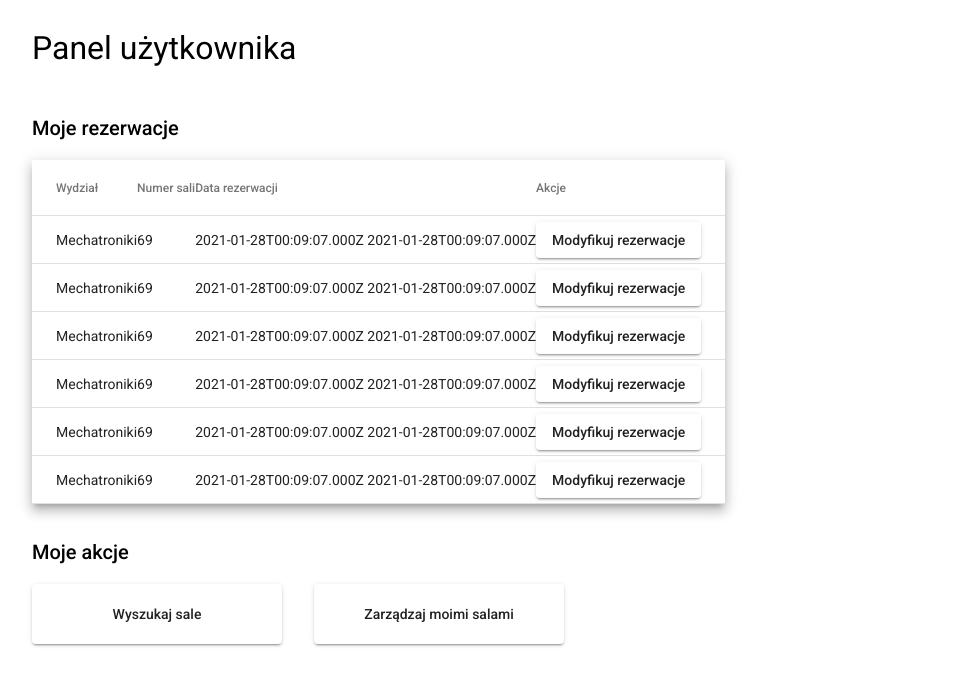
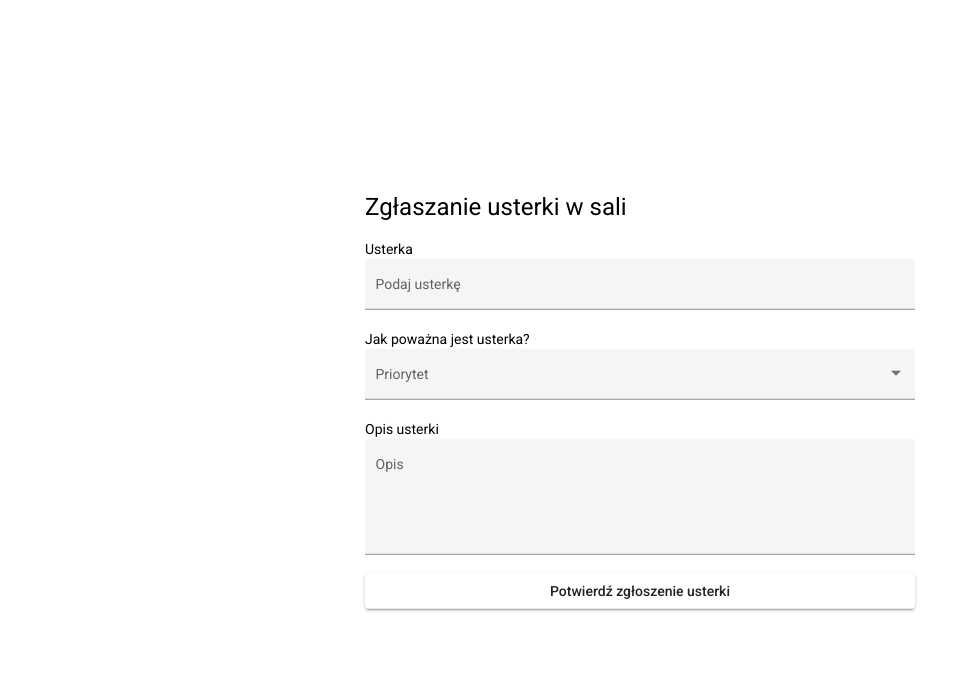
Before and after one commit to quatros96/system-rezerwacji-sali, an Angular app: page /zglaszanie-usterki in a window 1280 px wide. Before the commit this address led to /panel. Shown: the top 686 px of the page, without its empty margins (0-954 px from the left). Built offline with nearby package versions, Linux system fonts and the light colour scheme.

Commit message:
ref #7, Interfejs zgłaszania usterki

```diff
--- a/src/app/app-routing.module.ts
+++ b/src/app/app-routing.module.ts
@@ -4,6 +4,7 @@ import { PanelComponent } from './system/pages/panel/panel.component'
 import { WyszukiwarkaSalComponent } from './system/pages/wyszukiwarka-sal/wyszukiwarka-sal.component'
 import { PodgladSaliComponent } from './system/pages/podglad-sali/podglad-sali.component'
 import { MojeSaleComponent } from './system/pages/moje-sale/moje-sale.component'
+import { ZglaszanieUsterkiComponent } from './system/pages/zglaszanie-usterki/zglaszanie-usterki.component'
 
 const routes: Routes = [
     {
@@ -23,6 +24,10 @@ const routes: Routes = [
         component: MojeSaleComponent,
     },
     {
+        path: 'zglaszanie-usterki',
+        component: ZglaszanieUsterkiComponent,
+    },
+    {
         path: '**',
         redirectTo: 'panel',
         pathMatch: 'full',
--- /dev/null
+++ b/src/app/system/pages/zglaszanie-usterki/zglaszanie-usterki.component.html
@@ -0,0 +1,36 @@
+<div class="page-container">
+    <h1>Zgłaszanie usterki w sali</h1>
+    <span>Usterka</span>
+    <mat-form-field appearance="fill">
+        <mat-label>Podaj usterkę</mat-label>
+        <input matInput placeholder />
+    </mat-form-field>
+    <span>Jak poważna jest usterka?</span>
+    <mat-form-field appearance="fill">
+        <mat-label>Priorytet</mat-label>
+        <mat-select>
+            <mat-option
+                *ngFor="let priorytet of priorytety"
+                [value]="priorytet.value"
+                >{{ priorytet.viewValue }}</mat-option
+            >
+        </mat-select>
+    </mat-form-field>
+    <!-- <mat-form-field appearance="fill">
+        <mat-label>Favorite food</mat-label>
+        <mat-select>
+            <mat-option [value]="'test'"> test </mat-option>
+        </mat-select>
+    </mat-form-field> -->
+    <span>Opis usterki</span>
+    <mat-form-field appearance="fill" class="max-width">
+        <mat-label>Opis</mat-label>
+        <textarea
+            matInput
+            placeholder="Szczegółowy opis usterki"
+            cdkTextareaAutosize
+            cdkAutosizeMinRows="5"
+        ></textarea>
+    </mat-form-field>
+    <button mat-raised-button>Potwierdź zgłoszenie usterki</button>
+</div>
--- /dev/null
+++ b/src/app/system/pages/zglaszanie-usterki/zglaszanie-usterki.component.less
@@ -0,0 +1,9 @@
+.page-container {
+    position: absolute;
+    width: 550px;
+    top: 50%;
+    left: 50%;
+    transform: translate(-50%, -50%);
+    display: flex;
+    flex-direction: column;
+}
--- /dev/null
+++ b/src/app/system/pages/zglaszanie-usterki/zglaszanie-usterki.component.ts
@@ -0,0 +1,32 @@
+import { Component, OnInit } from '@angular/core'
+
+interface Priorytet {
+    value: string
+    viewValue: string
+}
+
+@Component({
+    selector: 'srs-zglaszanie-usterki',
+    templateUrl: './zglaszanie-usterki.component.html',
+    styleUrls: ['./zglaszanie-usterki.component.less'],
+})
+export class ZglaszanieUsterkiComponent implements OnInit {
+    public priorytety: Array<Priorytet> = [
+        {
+            value: 'low',
+            viewValue: 'Niski',
+        },
+        {
+            value: 'medium',
+            viewValue: 'Średni',
+        },
+        {
+            value: 'high',
+            viewValue: 'Wysoki',
+        },
+    ]
+
+    constructor() {}
+
+    ngOnInit(): void {}
+}
```
Also changed, not shown: src/app/system/system.module.ts (+10 -6 lines), 1 other file (tests, documents, lock files or other folders).
